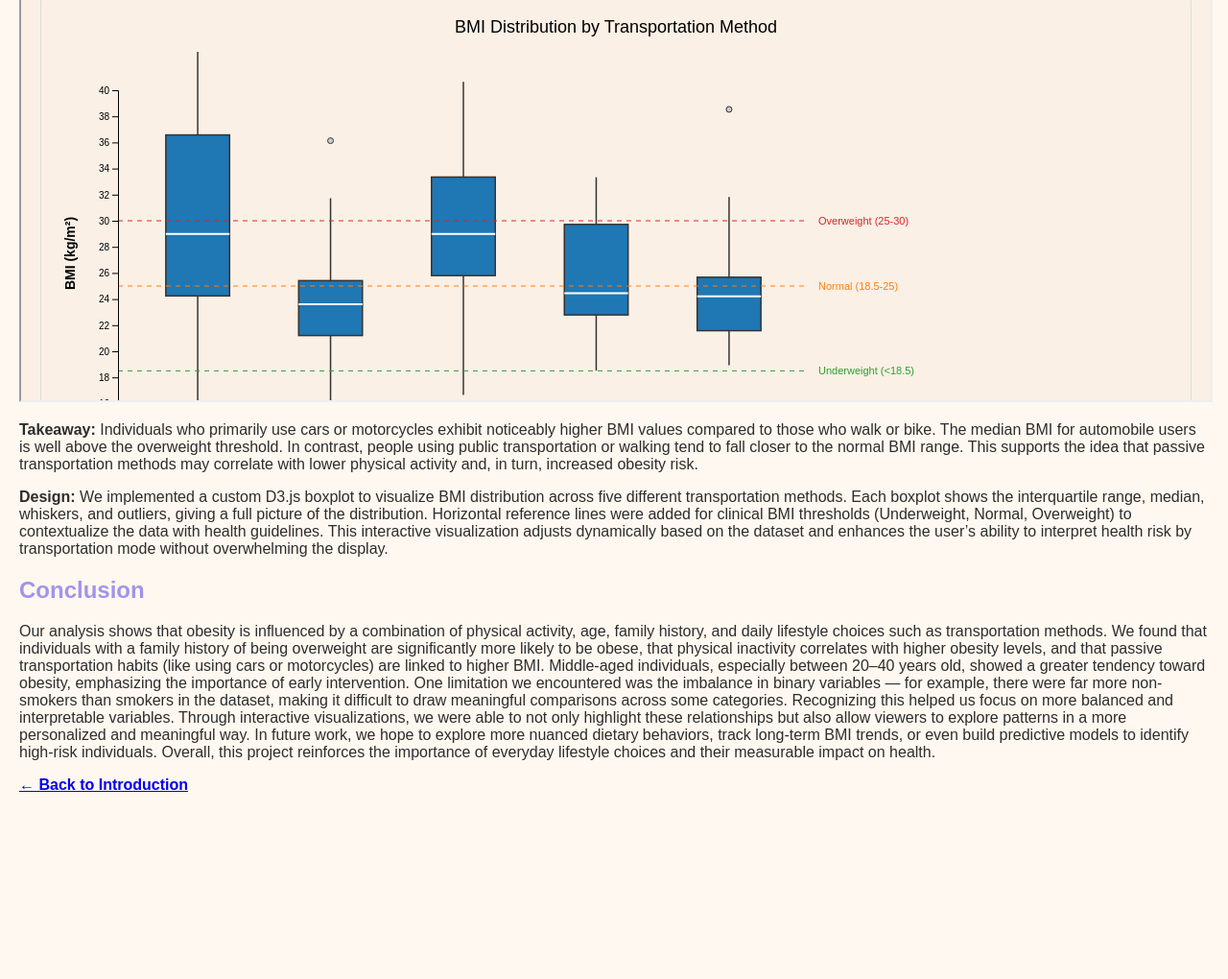
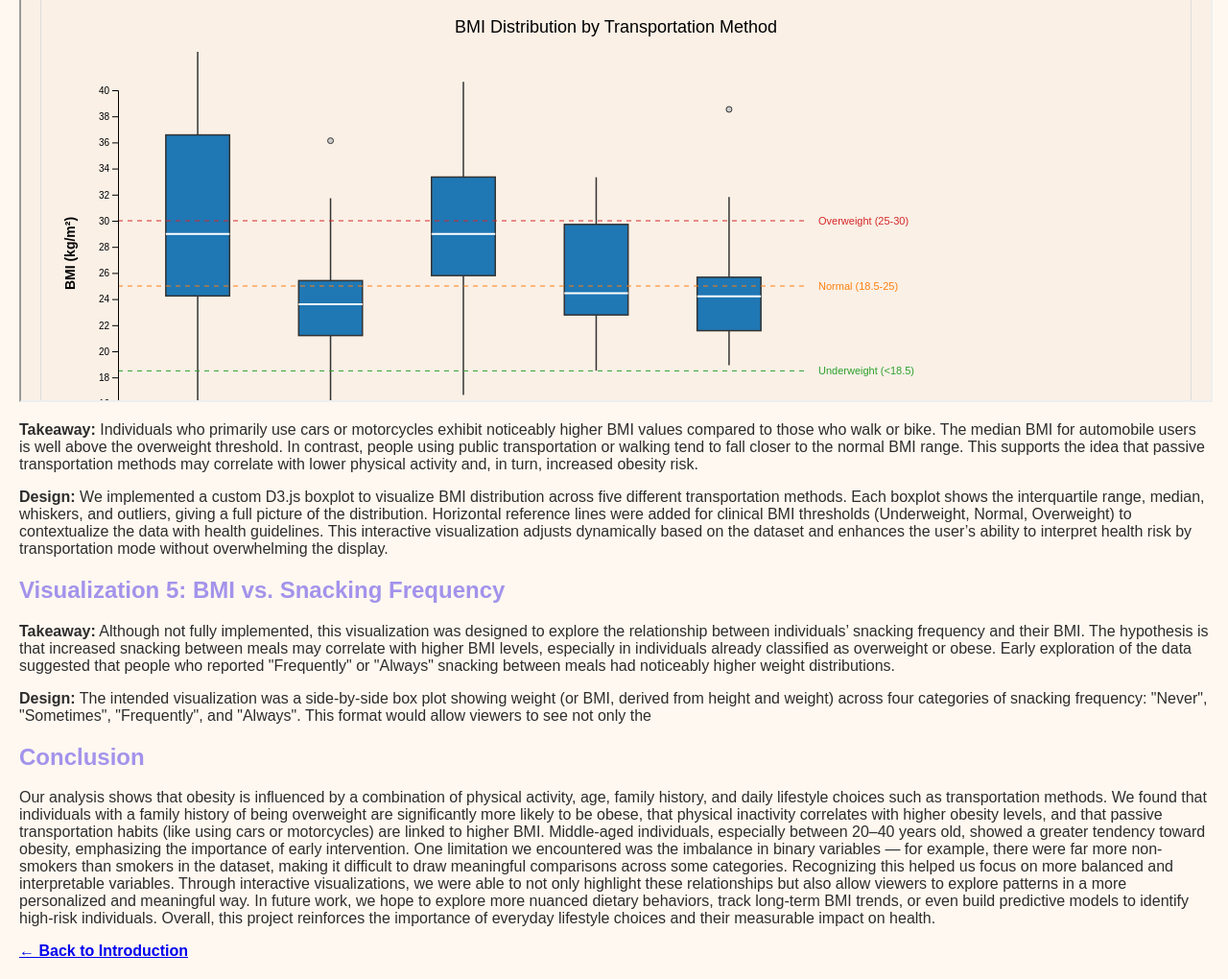
Before and after one commit to Sadfahlsdj/ds4200-project, a plain HTML site: page visualizations.html in a window 1280 px wide. Shown: the part 2521-3541 px from the top of the page at 96% size. Before the commit the page ends 3368 px from the top, so only its background shows below. Drawn offline with nearby package versions, Linux system fonts and the light colour scheme; a script that the page names is missing.

Commit message:
Update visualizations.html

```diff
--- a/visualizations.html
+++ b/visualizations.html
@@ -47,6 +47,10 @@
 </p>
   <p><strong>Design:</strong> We implemented a custom D3.js boxplot to visualize BMI distribution across five different transportation methods. Each boxplot shows the interquartile range, median, whiskers, and outliers, giving a full picture of the distribution. Horizontal reference lines were added for clinical BMI thresholds (Underweight, Normal, Overweight) to contextualize the data with health guidelines. This interactive visualization adjusts dynamically based on the dataset and enhances the user’s ability to interpret health risk by transportation mode without overwhelming the display.
 </p>
+<h2>Visualization 5: BMI vs. Snacking Frequency</h2>
+<p><strong>Takeaway:</strong> Although not fully implemented, this visualization was designed to explore the relationship between individuals’ snacking frequency and their BMI. The hypothesis is that increased snacking between meals may correlate with higher BMI levels, especially in individuals already classified as overweight or obese. Early exploration of the data suggested that people who reported "Frequently" or "Always" snacking between meals had noticeably higher weight distributions.</p>
+
+<p><strong>Design:</strong> The intended visualization was a side-by-side box plot showing weight (or BMI, derived from height and weight) across four categories of snacking frequency: "Never", "Sometimes", "Frequently", and "Always". This format would allow viewers to see not only the
 
   <h2>Conclusion</h2>
   <p>Our analysis shows that obesity is influenced by a combination of physical activity, age, family history, and daily lifestyle choices such as transportation methods. We found that individuals with a family history of being overweight are significantly more likely to be obese, that physical inactivity correlates with higher obesity levels, and that passive transportation habits (like using cars or motorcycles) are linked to higher BMI. Middle-aged individuals, especially between 20–40 years old, showed a greater tendency toward obesity, emphasizing the importance of early intervention. One limitation we encountered was the imbalance in binary variables — for example, there were far more non-smokers than smokers in the dataset, making it difficult to draw meaningful comparisons across some categories. Recognizing this helped us focus on more balanced and interpretable variables. Through interactive visualizations, we were able to not only highlight these relationships but also allow viewers to explore patterns in a more personalized and meaningful way. In future work, we hope to explore more nuanced dietary behaviors, track long-term BMI trends, or even build predictive models to identify high-risk individuals. Overall, this project reinforces the importance of everyday lifestyle choices and their measurable impact on health.
```
